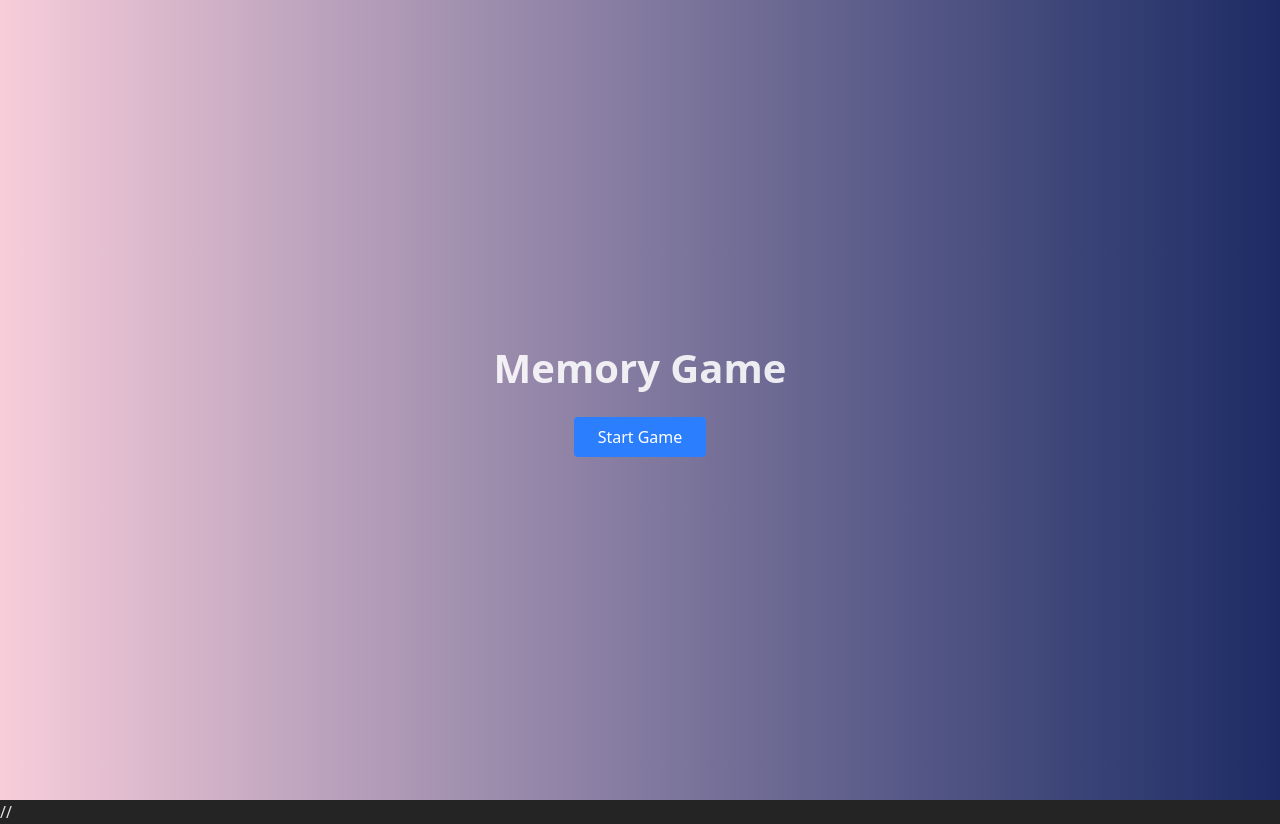
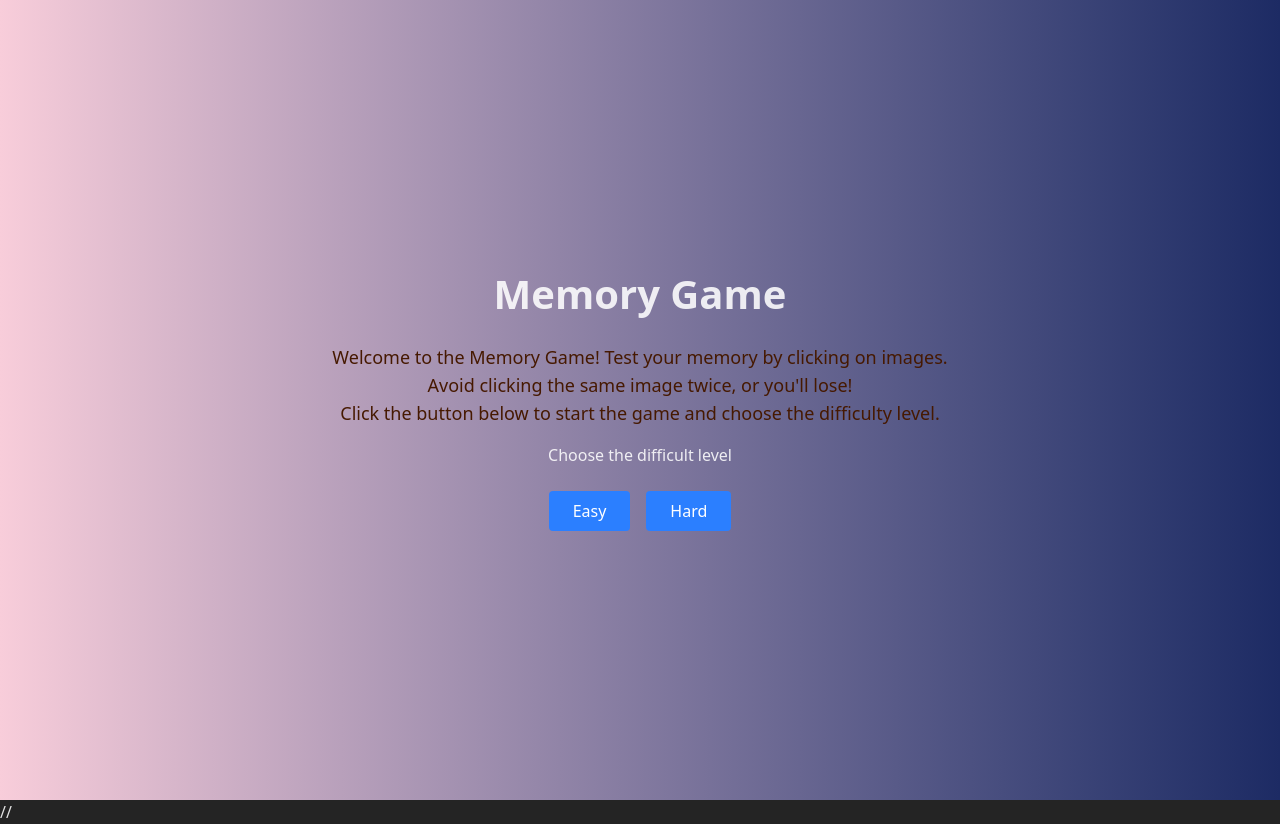
Before and after one commit to sajidahamed-git/memoryGame, a React (Vite) app: page / in a window 1280 px wide. Built offline with nearby package versions, Linux system fonts and the light colour scheme; no server answers.

Commit message:
refactor: update game start logic to include difficulty selection and improve user instructions

```diff
--- a/src/App.jsx
+++ b/src/App.jsx
@@ -5,14 +5,14 @@ import React, { useState } from "react";
 // import testData from "./testingdata/test.json";
 
 function App() {
-
   const [isGameStarted, setIsGameStarted] = useState(false);
+  const [renderCount, setRenderCount] = useState(null);
 
   const apiKey =
     "live_iSkbja9U8JTdP2QwSPDcodkad8ieGzRbCcXuhnwJNByS3PGWwESiMy91WYE4dU2U";
   const limit = 50;
 
-  const renderCount = 5; // Number of images to render at a time
+  // const renderCount = 5; // Number of images to render at a time
 
   // Use test data from test.json
   // const imageUrl = testData.imageUrl;
@@ -24,16 +24,34 @@ function App() {
     return (
       <div className="flex flex-col justify-center items-center h-screen bg-gradient-to-r from-[#f8cdda] to-[#1d2b64]">
         <h1 className="w-full text-center">Memory Game</h1>
-        <button
-          className="mt-4 px-6 py-2 bg-blue-500 text-white rounded hover:bg-blue-600"
-          onClick={() => setIsGameStarted(true)}
-        >
-          Start Game
-        </button>
+        <div className="text-lg text-center text-amber-950 mt-4">
+          Welcome to the Memory Game! Test your memory by clicking on images.
+          <br />
+          Avoid clicking the same image twice, or you'll lose!
+          <br />
+          Click the button below to start the game and choose the difficulty
+          level.
+        </div>
+        <div className="w-full flex flex-col items-center mt-4">
+          <div className="">Choose the difficult level</div>
+          <div className="flex gap-4 mt-2">
+            <button
+              className="mt-4 px-6 py-2 bg-blue-500 text-white rounded hover:bg-blue-600"
+              onClick={() => setIsGameStarted(true) || setRenderCount(3)}
+            >
+              Easy
+            </button>
+            <button
+              className="mt-4 px-6 py-2 bg-blue-500 text-white rounded hover:bg-blue-600"
+              onClick={() => setIsGameStarted(true) || setRenderCount(5)}
+            >
+              Hard
+            </button>
+          </div>
+        </div>
       </div>
     );
   }
-
 
   // Wait for images to load
   if (!imageUrl || !imageId || imageUrl.length === 0 || imageId.length === 0) {
```
